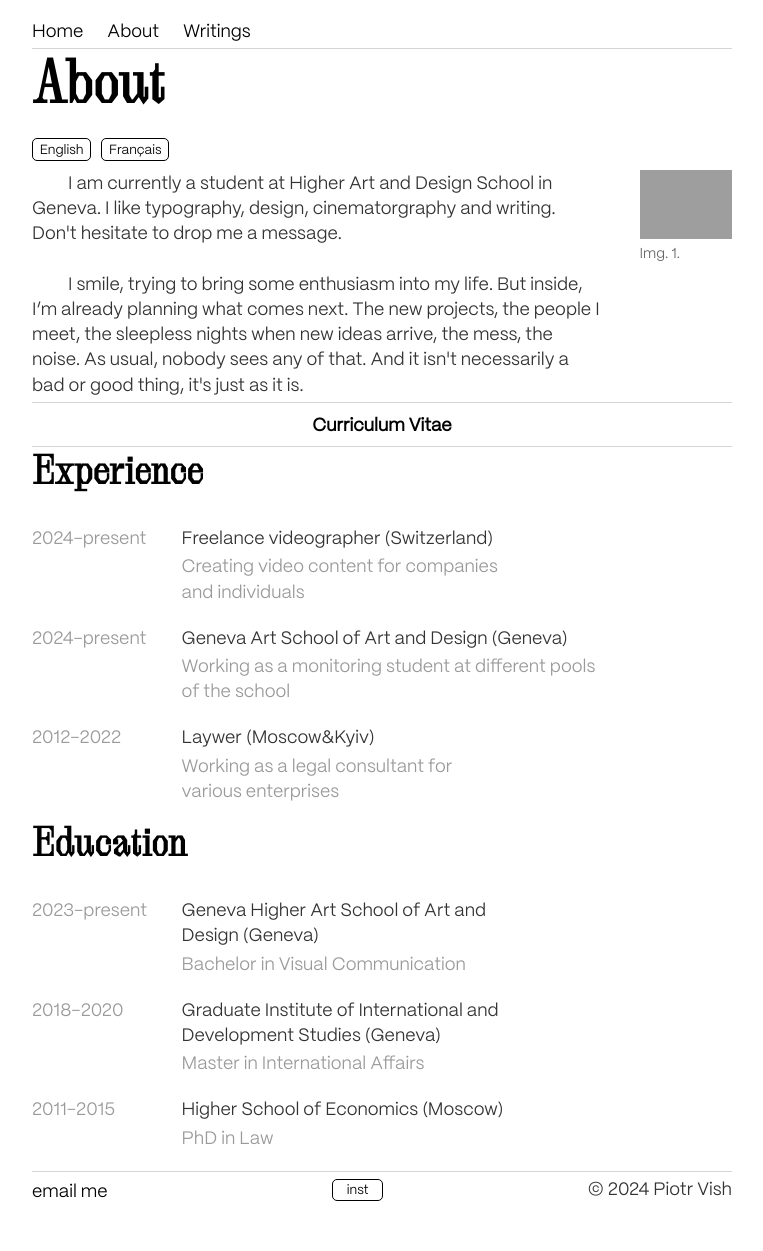
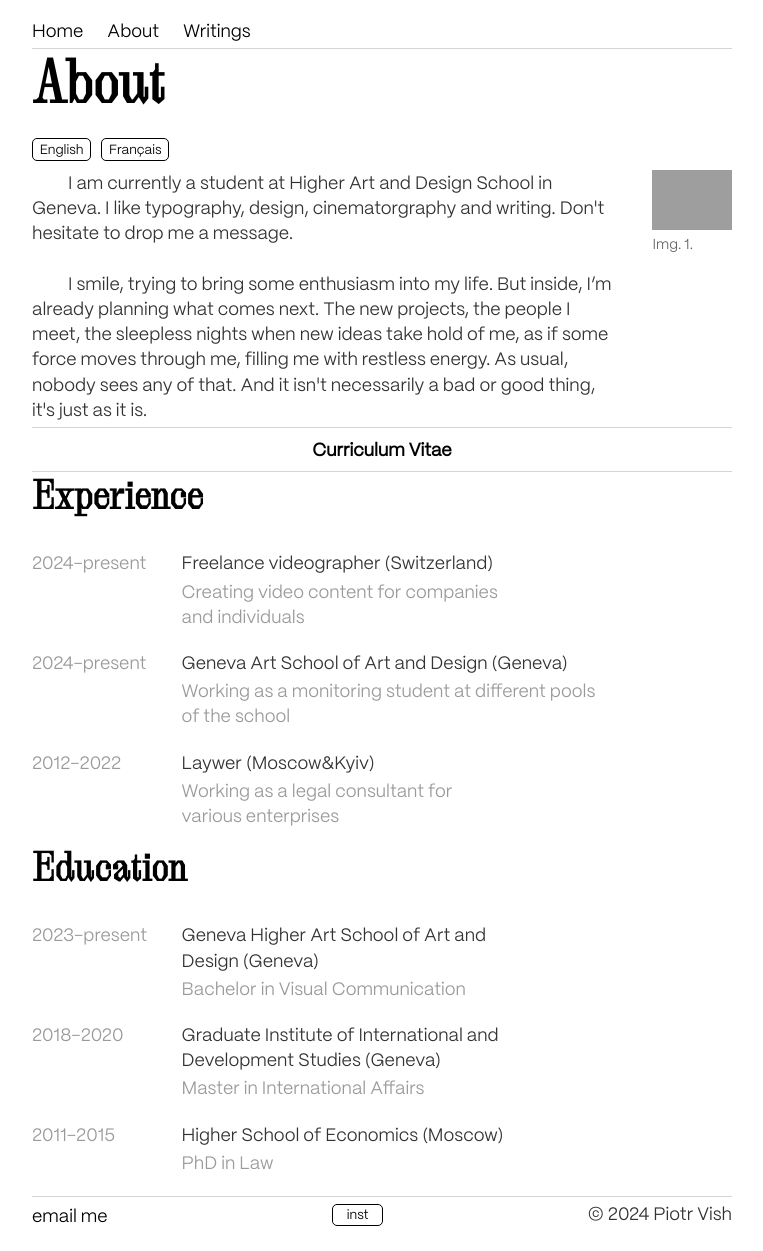
Before and after one commit to piotrvish/piotrvish.github.io, a Jekyll site: the page about/index.html, which Jekyll copies as it is, in a window 1280 px wide. Shown: the whole page, without its empty margins (258-1021 px from the left). Built offline with Jekyll 4.4.1, drawn with Linux system fonts in a browser that asks for light colours; some web fonts are replaced; before the commit the page ends 1226 px from its top, so only the background shows below that; grey boxes are pictures that could not be loaded.

Commit message:
minor tweaks

```diff
--- a/about/index.html
+++ b/about/index.html
@@ -38,7 +38,7 @@
 					<div class="content-row">
 						<p>
 							<span class="indented">I am currently a student at Higher Art and Design School in Geneva. I like typography, design, cinematorgraphy and writing. Don't hesitate to drop me a message.</span><br>
-							<span class="indented">I smile, trying to bring some enthusiasm into my life. But inside, I’m already planning what comes next. The new projects, the people I meet, the sleepless nights when new ideas arrive, the mess, the noise. As usual, nobody sees any of that. And it isn't necessarily a bad or good thing, it's just as it is.</span>
+							<span class="indented">I smile, trying to bring some enthusiasm into my life. But inside, I’m already planning what comes next. The new projects, the people I meet, the sleepless nights when new ideas take hold of me, as if some force moves through me, filling me with restless energy. As usual, nobody sees any of that. And it isn't necessarily a bad or good thing, it's just as it is.</span>
 							<span class="indented"></span>
 						  </p>
 					<figure class="illustration align-right image-hover">
@@ -51,7 +51,7 @@
 						<div class="content-row">
 							<p>
 								<span class="indented">Je suis actuellement étudiant à la Haute école d'art et de design de Genève (HEAD). J'aime la typographie, le design, la cinématographie et l'écriture. N'hésitez pas à m'envoyer un message.</span><br>
-								<span class="indented">Je souris, cherchant à mettre un peu d'enthousiasme dans ma vie. Mais à l'intérieur, je planifie déjà la suite. Les nouveaux projets, les gens que je rencontre, les nuits blanches lorsque de nouvelles idées arrivent, le désordre, le bruit. Comme d'habitude, personne ne voit rien de tout cela. Et ce n'est pas forcément une bonne ou une mauvaise chose, tout simplement.</span>
+								<span class="indented">Je souris, essayant d’apporter un peu d’enthousiasme à ma vie. Mais à l’intérieur, je suis déjà en train de planifier la suite. Les nouveaux projets, les gens que je rencontre, les nuits sans sommeil où de nouvelles idées s’emparent de moi, comme si une force me traversait, m’emplissant d’une énergie fébrile. Comme d’habitude, personne ne voit rien de tout ça. Et ce n’est ni une bonne ni une mauvaise chose, c’est juste comme ça.</span>
 							  </p>
 						<figure class="illustration align-right image-hover">
 							<img src="/img/about-photo1.jpg" alt="Photo">
```
